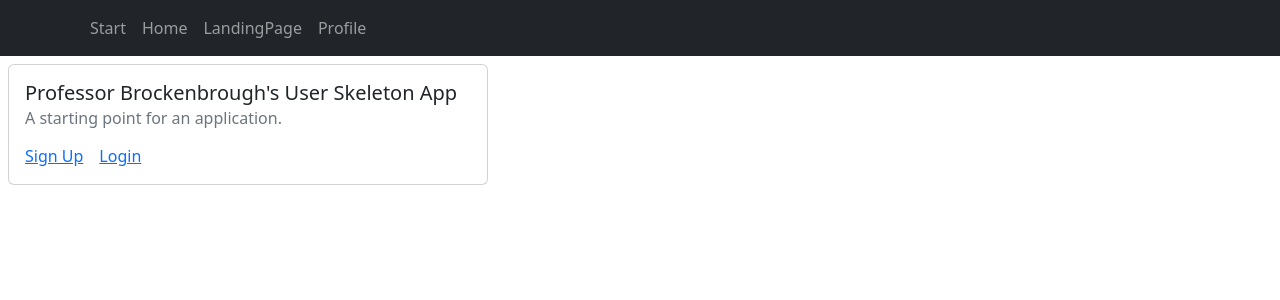
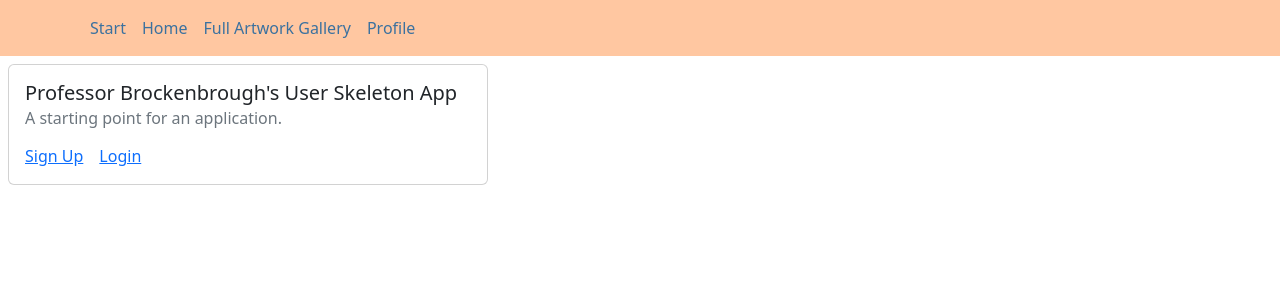
Before and after one commit to smasseATSSU/ArtyParty, a React (Create React App) app in the folder frontend/: page / in a window 1280 px wide. Shown: the top 300 px of the page. Built offline with nearby package versions, Linux system fonts and the light colour scheme.

Commit message:
attempts to fix navbar

```diff
--- a/frontend/public/index.html
+++ b/frontend/public/index.html
@@ -2,7 +2,7 @@
 <html lang="en">
   <head>
     <meta charset="utf-8" />
-    <link rel="icon" href="%PUBLIC_URL%/favicon.ico" />
+    <link rel="icon" href="%PUBLIC_URL%/paintingIcon.png" />
     <meta name="viewport" content="width=device-width, initial-scale=1" />
     <meta name="theme-color" content="#000000" />
     <meta
@@ -20,7 +20,7 @@
       It will be replaced with the URL of the `public` folder during the build.
       Only files inside the `public` folder can be referenced from the HTML.
 
-      Unlike "/favicon.ico" or "favicon.ico", "%PUBLIC_URL%/favicon.ico" will
+      Unlike "/painting icon.png" or "painting icon.png", "%PUBLIC_URL%/painting icon.png" will
       work correctly both with client-side routing and a non-root public URL.
       Learn how to configure a non-root public URL by running `npm run build`.
     -->
--- a/frontend/src/components/navbar.js
+++ b/frontend/src/components/navbar.js
@@ -20,16 +20,15 @@ export default function Navbar() {
   // we have an issue with getUserInfo() returning null after a few minutes
   // it seems.
   return (
-    <ReactNavbar bg="dark" variant="dark">
+    <ReactNavbar style={{ backgroundColor: '#ffc7a1' }} variant="dark">
       <Container>
         <Nav className="me-auto">
-        <Nav.Link href="/">Start</Nav.Link>
-        <Nav.Link href="/home">Home</Nav.Link>
-        <Nav.Link href="/landingPage">LandingPage</Nav.Link>
-        <Nav.Link href="/privateUserProfile">Profile</Nav.Link>
+          <Nav.Link style={{ color: '#3b719f' }} href="/start">Start</Nav.Link>
+          <Nav.Link style={{ color: '#3b719f' }} href="/home">Home</Nav.Link>
+          <Nav.Link style={{ color: '#3b719f' }} href="/landingPage">Full Artwork Gallery</Nav.Link>
+          <Nav.Link style={{ color: '#3b719f' }} href="/privateUserProfile">Profile</Nav.Link>
         </Nav>
       </Container>
     </ReactNavbar>
-
   );
 }
```
Also changed, not shown: frontend/public/manifest.json. Lines whose indentation alone changed are shown as unchanged.
